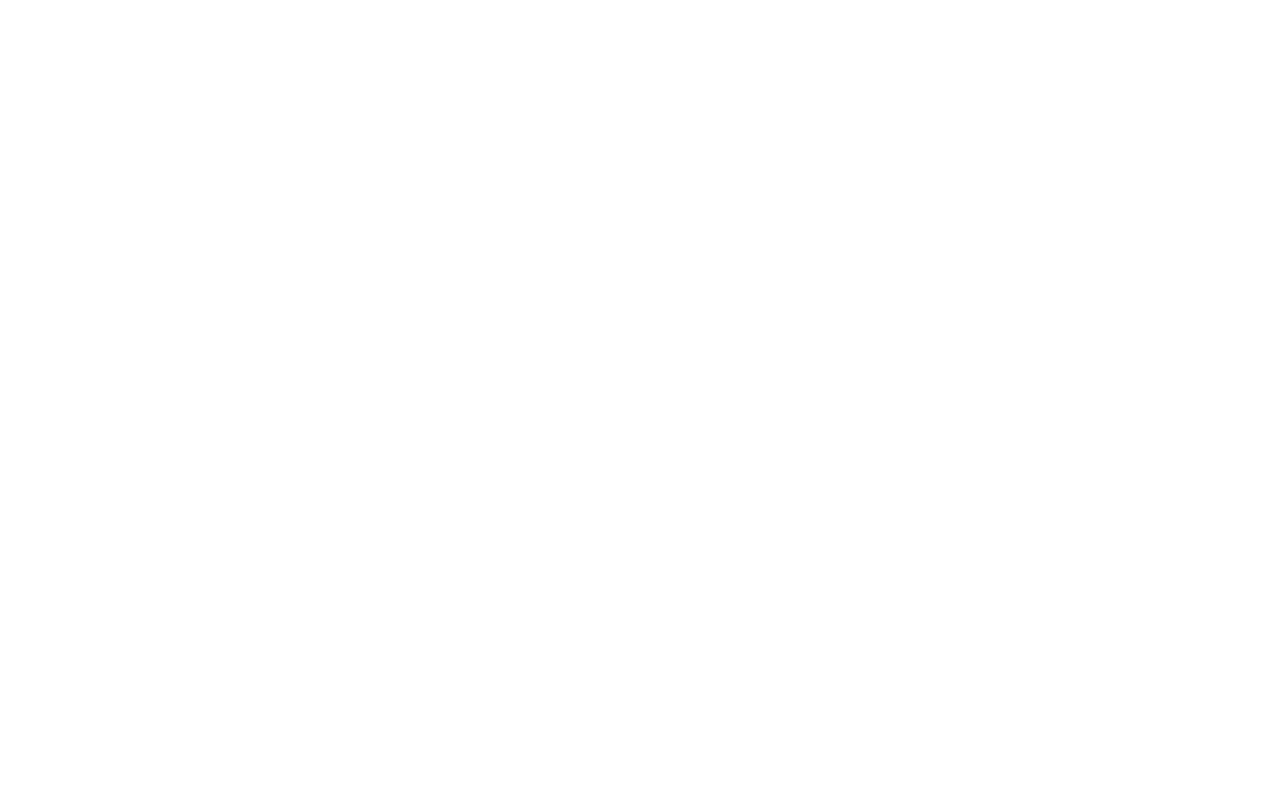
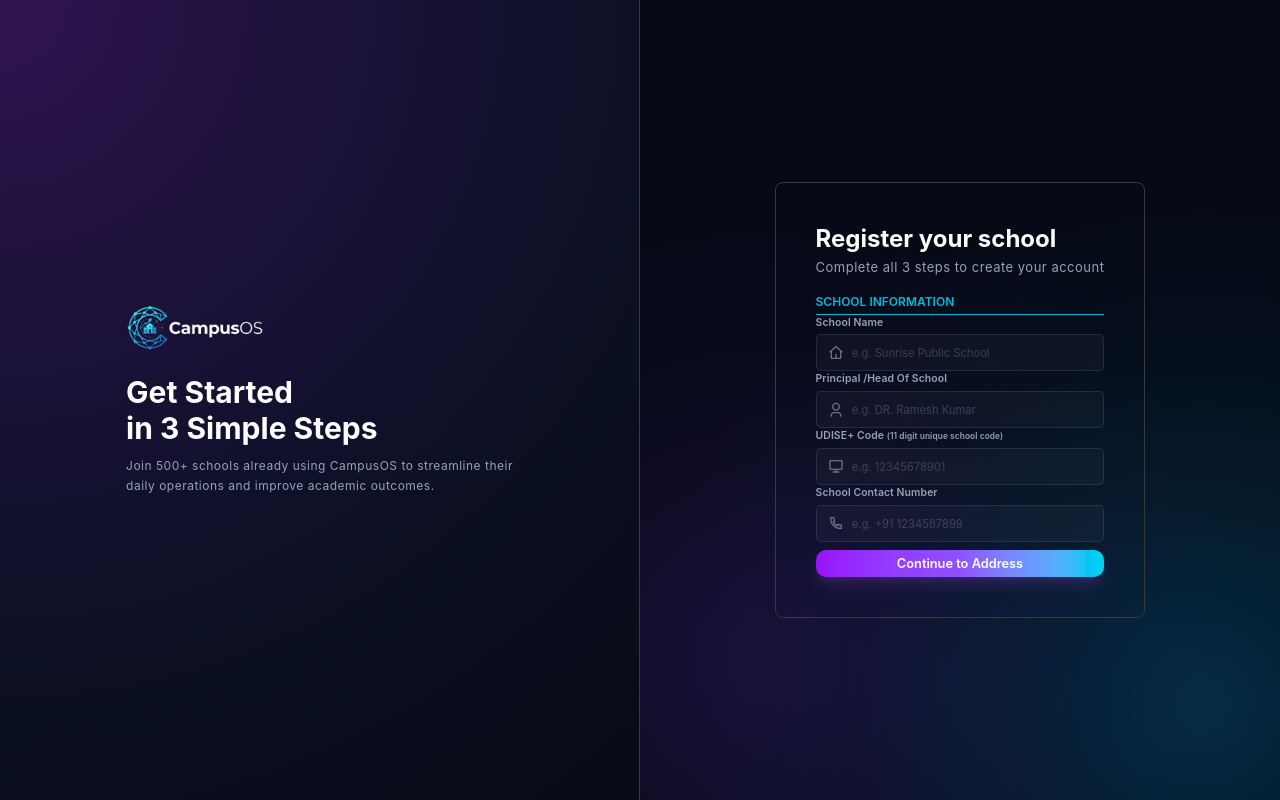
Before and after one commit to sanku5003/CampusOs, a React app in the folder Frontend/: page /register in a window 1280 px wide. Built offline with nearby package versions, Linux system fonts and the light colour scheme; the HTML template or start-up script is replaced by a standard one.

Commit message:
working on register form

```diff
--- a/Frontend/src/AdminSide/pages/Login.jsx
+++ b/Frontend/src/AdminSide/pages/Login.jsx
@@ -4,19 +4,19 @@
 const Login = () => {
   return (
     <div className="h-screen flex flex-row bg-[#060b18] ">
-      <div className="p-5 border-[#393939] border-r border-solid  w-[55%] bg-[radial-gradient(circle_at_top_left,rgba(88,28,135,0.5)_0%,rgba(30,27,75,0.35)_55%,#0B1020_70%,#070B16_100%)] flex items-center justify-center ">
-        <div className="w-[50%] flex flex-col justify-start">
+      <div className="p-4 border-[#393939] border-r border-solid  w-[50%] bg-[radial-gradient(circle_at_top_left,rgba(88,28,135,0.5)_0%,rgba(30,27,75,0.35)_55%,#0B1020_70%,#070B16_100%)] flex items-center justify-center ">
+        <div className="w-[48%] flex flex-col justify-start">
           <div>
             <img
-              className="w-40 mb-4 relative -left-1.5 "
+              className="w-28 mb-3"
               src="/Gemini_Generated_Image_lk6x0elk6x0elk6x-removebg-preview.png"
-              alt=""
+              alt="CampusOS"
             />
           </div>
-          <h1 className="text-white font-bold text-3xl leading-10 mb-1">
+          <h1 className="text-white font-bold text-2xl leading-8 mb-1">
             Empowering Schools with Smart Management
           </h1>
-          <p className="text-xs text-[#94a3b8] leading-relaxed mb-4 ">
+          <p className="text-xs text-[#94a3b8] leading-relaxed mb-3 ">
             Manage students, staff, academics, fees, attendance, and more — all
             from one unified platform built for modern Indian schools.
           </p>
@@ -37,7 +37,7 @@
           </ol>
         </div>
       </div>
-      <div className="w-[50%] right-box px-20 py-20">
+      <div className="w-[50%] right-box px-12 py-12">
         <div className="login-box w-full h-full">
           <div>
             <h1 className="text-white font-extrabold text-xl">Welcome Back</h1>
@@ -83,7 +83,7 @@
                   id="email"
                   type="email"
                   placeholder="principal@school.edu.in"
-                  className="input-field w-full"
+                  className="input-field w-full py-2 px-3"
                 />
               </div>
             </div>
@@ -124,7 +124,7 @@
                   id="password"
                   type="password"
                   placeholder="Enter your password"
-                  className="input-field w-full"
+                  className="input-field w-full py-2 px-3"
                 />
                 <span className="input-icon right-icon">
                   <svg
--- a/Frontend/src/AdminSide/pages/Register.jsx
+++ b/Frontend/src/AdminSide/pages/Register.jsx
@@ -1,11 +1,185 @@
-import React from 'react'
+import React, { useState } from "react";
+import "../styles/register.css";
+const Register = () => {
+  const [currForm, setCurrForm] = useState(1);
+  const [schoolName, setSchoolName] = useState("");
+  const [principal, setPrincipal] = useState("");
+  const [udiseCode, setUdiseCode] = useState();
+  const [contact, setContact] = useState();
 
-const Register = () => {
+  const nextForm = () => {
+    setCurrForm(currForm + 1);
+  };
+
+  const submitHandler = (e) => {
+    e.preventDefault();
+  }
+
   return (
-    <div>
+    <div className="bg-[#060b18] h-screen w-screen flex text-white">
+      <div className="left">
+        <div className="left-box">
+          <div className="w-full p-0">
+            <img
+              className="w-35 mb-3"
+              src="/Gemini_Generated_Image_lk6x0elk6x0elk6x-removebg-preview.png"
+              alt="CampusOS"
+            />
+          </div>
+          <div>
+            <h1 className="text-3xl text-white font-bold">
+              Get Started <br />
+              in 3 Simple Steps
+            </h1>
+          </div>
+          <p className="text-xs text-[#94a3b8]">
+            Join 500+ schools already using CampusOS to streamline their <br />
+            daily operations and improve academic outcomes.
+          </p>
+        </div>
+      </div>
+      <div className="right">
+        <div className="register-form">
+          <h1 className="text-2xl font-bold text-white">
+            Register your school
+          </h1>
+          <p className="text-[#94a3b8]">
+            Complete all 3 steps to create your account
+          </p>
 
+          <form className="login-form">
+            {currForm == "1" && (
+              <div className="form-1">
+                <div>
+                  {" "}
+                  <h4 className="text-xs uppercase text-[#06b6d4] font-semibold mb-0">
+                    School Information
+                  </h4>
+                  <hr className="mt-1 h-0.1 text-[#06b6d4]" />
+                </div>
+
+                <div className="login-field">
+                  <label
+                    className=" text-[#94a3b8] font-semibold text-[0.7rem]  block"
+                    htmlFor="schoolName"
+                  >
+                    School Name
+                  </label>
+                  <div className="relative">
+                    <span className="input-icon">
+                      <svg
+                        xmlns="http://www.w3.org/2000/svg"
+                        viewBox="0 0 24 24"
+                        fill="currentColor"
+                      >
+                        <path d="M19 21H5C4.44772 21 4 20.5523 4 20V11L1 11L11.3273 1.6115C11.7087 1.26475 12.2913 1.26475 12.6727 1.6115L23 11L20 11V20C20 20.5523 19.5523 21 19 21ZM13 19H18V9.15745L12 3.7029L6 9.15745V19H11V13H13V19Z"></path>
+                      </svg>
+                    </span>
+                    <input
+                      value={schoolName}
+                      onChange={(e) => setSchoolName(e.target.value)}
+                      id="schoolName"
+                      type="text"
+                      placeholder="e.g. Sunrise Public School"
+                      className="input-field w-full py-2 px-3"
+                    />
+                  </div>
+                </div>
+                <div className="login-field">
+                  <label
+                    className=" text-[#94a3b8] font-semibold text-[0.7rem]  block"
+                    htmlFor="principal"
+                  >
+                    Principal /Head Of School
+                  </label>
+                  <div className="relative">
+                    <span className="input-icon">
+                      <svg
+                        xmlns="http://www.w3.org/2000/svg"
+                        viewBox="0 0 24 24"
+                        fill="currentColor"
+                      >
+                        <path d="M20 22H18V20C18 18.3431 16.6569 17 15 17H9C7.34315 17 6 18.3431 6 20V22H4V20C4 17.2386 6.23858 15 9 15H15C17.7614 15 20 17.2386 20 20V22ZM12 13C8.68629 13 6 10.3137 6 7C6 3.68629 8.68629 1 12 1C15.3137 1 18 3.68629 18 7C18 10.3137 15.3137 13 12 13ZM12 11C14.2091 11 16 9.20914 16 7C16 4.79086 14.2091 3 12 3C9.79086 3 8 4.79086 8 7C8 9.20914 9.79086 11 12 11Z"></path>
+                      </svg>
+                    </span>
+                    <input
+                      value={principal}
+                      onChange={(e) => setPrincipal(e.target.value)}
+                      id="principal"
+                      type="text"
+                      placeholder="e.g. DR. Ramesh Kumar"
+                      className="input-field w-full py-2 px-3"
+                    />
+                  </div>
+                </div>
+                <div className="login-field">
+                  <label
+                    className=" text-[#94a3b8] font-semibold text-[0.7rem]  block"
+                    htmlFor="udise"
+                  >
+                    UDISE+ Code <small>(11 digit unique school code)</small>
+                  </label>
+                  <div className="relative">
+                    <span className="input-icon">
+                      <svg
+                        xmlns="http://www.w3.org/2000/svg"
+                        viewBox="0 0 24 24"
+                        fill="currentColor"
+                      >
+                        <path d="M4 16H20V5H4V16ZM13 18V20H17V22H7V20H11V18H2.9918C2.44405 18 2 17.5511 2 16.9925V4.00748C2 3.45107 2.45531 3 2.9918 3H21.0082C21.556 3 22 3.44892 22 4.00748V16.9925C22 17.5489 21.5447 18 21.0082 18H13Z"></path>
+                      </svg>
+                    </span>
+                    <input
+                      value={udiseCode}
+                      onChange={(e) => setUdiseCode(e.target.value)}
+                      id="udise"
+                      type="Number"
+                      placeholder="e.g. 12345678901"
+                      className="input-field w-full py-2 px-3"
+                    />
+                  </div>
+                </div>
+
+                <div className="login-field">
+                  <label
+                    className=" text-[#94a3b8] font-semibold text-[0.7rem]  block"
+                    htmlFor="contact"
+                  >
+                    School Contact Number
+                  </label>
+                  <div className="relative">
+                    <span className="input-icon">
+                      <svg
+                        xmlns="http://www.w3.org/2000/svg"
+                        viewBox="0 0 24 24"
+                        fill="currentColor"
+                      >
+                        <path d="M9.36556 10.6821C10.302 12.3288 11.6712 13.698 13.3179 14.6344L14.2024 13.3961C14.4965 12.9845 15.0516 12.8573 15.4956 13.0998C16.9024 13.8683 18.4571 14.3353 20.0789 14.4637C20.599 14.5049 21 14.9389 21 15.4606V19.9234C21 20.4361 20.6122 20.8657 20.1022 20.9181C19.5723 20.9726 19.0377 21 18.5 21C9.93959 21 3 14.0604 3 5.5C3 4.96227 3.02742 4.42771 3.08189 3.89776C3.1343 3.38775 3.56394 3 4.07665 3H8.53942C9.0611 3 9.49513 3.40104 9.5363 3.92109C9.66467 5.54288 10.1317 7.09764 10.9002 8.50444C11.1427 8.9484 11.0155 9.50354 10.6039 9.79757L9.36556 10.6821ZM6.84425 10.0252L8.7442 8.66809C8.20547 7.50514 7.83628 6.27183 7.64727 5H5.00907C5.00303 5.16632 5 5.333 5 5.5C5 12.9558 11.0442 19 18.5 19C18.667 19 18.8337 18.997 19 18.9909V16.3527C17.7282 16.1637 16.4949 15.7945 15.3319 15.2558L13.9748 17.1558C13.4258 16.9425 12.8956 16.6915 12.3874 16.4061L12.3293 16.373C10.3697 15.2587 8.74134 13.6303 7.627 11.6707L7.59394 11.6126C7.30849 11.1044 7.05754 10.5742 6.84425 10.0252Z"></path>
+                      </svg>
+                    </span>
+                    <input
+                      value={contact}
+                      onChange={(e) => setContact(e.target.value)}
+                      id="contact"
+                      type="Number"
+                      placeholder="e.g. +91 1234567899"
+                      className="input-field w-full py-2 px-3"
+                    />
+                  </div>
+                </div>
+                <button
+                  onClick={() => nextForm()}
+                  className="mt-2 w-full rounded-[10px] bg-linear-to-r from-purple-600 via-violet-500 to-cyan-400 py-1 text-[0.8rem] font-semibold text-white shadow-lg shadow-purple-500/20 transition hover:brightness-110"
+                >
+                  Continue to Address
+                </button>
+              </div>
+            )}
+          </form>
+        </div>
+      </div>
     </div>
-  )
-}
+  );
+};
 
-export default Register
+export default Register;
--- /dev/null
+++ b/Frontend/src/AdminSide/styles/register.css
@@ -0,0 +1,69 @@
+.left,
+.right {
+    width: 50%;
+    height: 100%;
+}
+
+.left {
+    background: radial-gradient(circle at top left, rgba(88, 28, 135, 0.5) 0%, rgba(30, 27, 75, 0.35) 55%, #0B1020 70%, #070B16 100%);
+    border-right: 1px solid #393939;
+    display: flex;
+    flex-direction: column;
+    justify-content: center;
+    align-items: center;
+
+
+
+    .left-box {
+
+        display: flex;
+        flex-direction: column;
+        align-items: start;
+        justify-content: start;
+        padding: 0;
+        gap: 10px;
+    }
+
+    p {
+        line-height: 1.7;
+        letter-spacing: .5px;
+    }
+
+
+}
+
+.right {
+    background:
+        radial-gradient(circle at 18% 82%,
+            rgba(91, 38, 179, 0.22) 0%,
+            rgba(91, 38, 179, 0.12) 20%,
+            rgba(91, 38, 179, 0.04) 38%,
+            transparent 58%),
+        radial-gradient(circle at 88% 88%,
+            rgba(0, 182, 255, 0.20) 0%,
+            rgba(0, 182, 255, 0.10) 22%,
+            rgba(0, 182, 255, 0.03) 40%,
+            transparent 62%),
+        #050914;
+
+    display: flex;
+    align-items: center;
+    justify-content: center;
+    overflow: scroll;
+    scrollbar-width: none;
+
+
+    .register-form {
+        padding: 40px;
+        border: 1px solid #393939;
+        border-radius: 8px;
+        display: flex;
+        flex-direction: column;
+
+        p {
+            letter-spacing: .5px;
+            margin-top: 3px;
+            font-size: small;
+        }
+    }
+}
```
